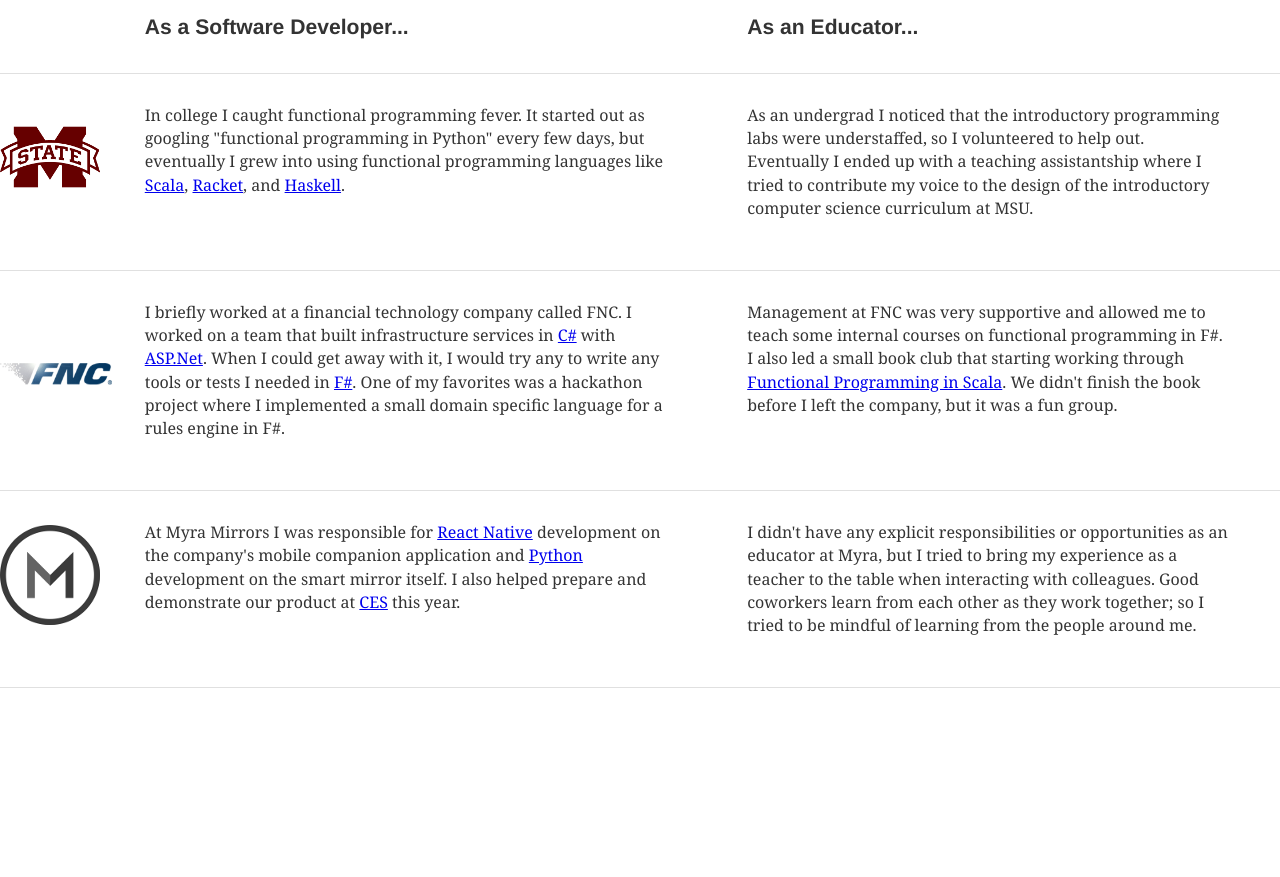
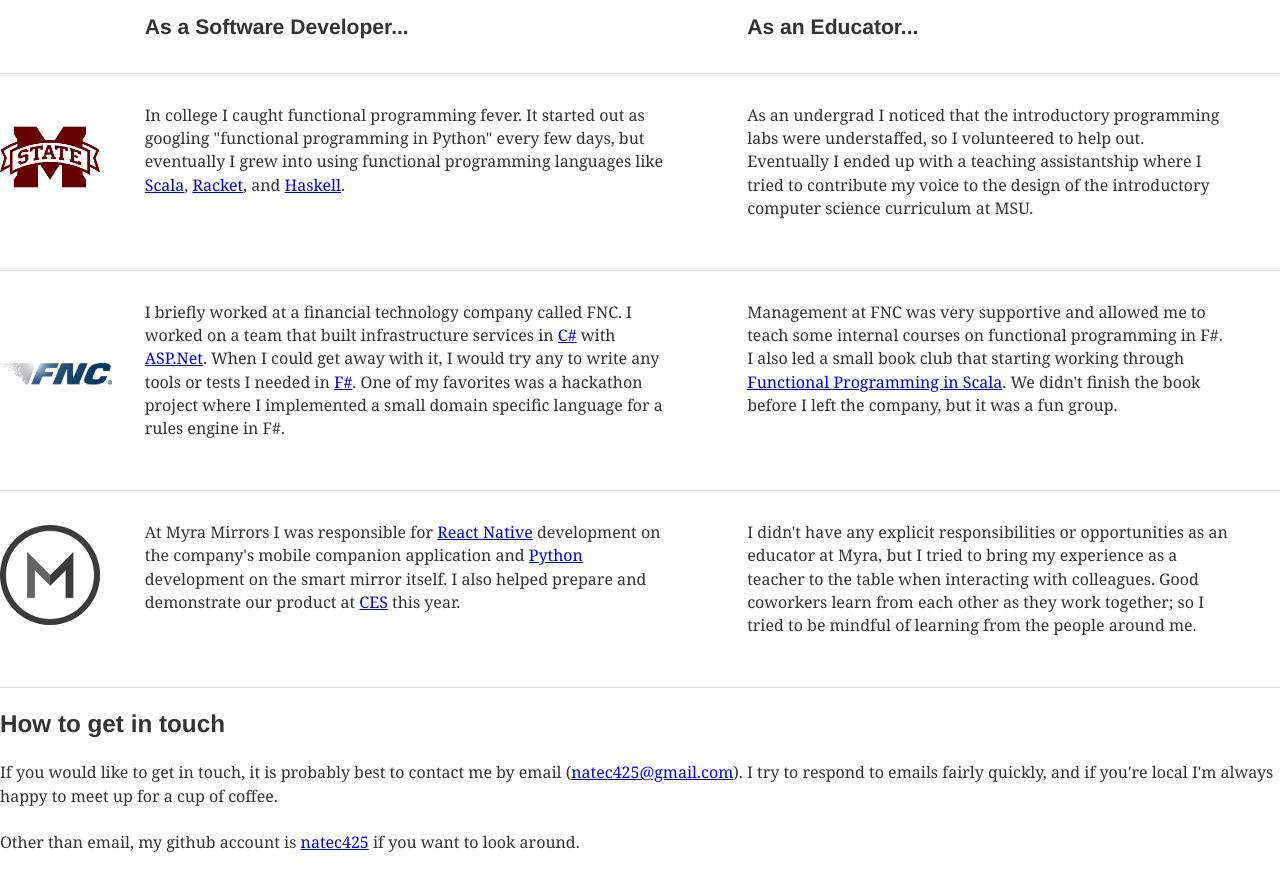
Before and after one commit to natec425/personal-website, a Gatsby site: page / in a window 1280 px wide. Shown: the part 228-1105 px from the top of the page. Before the commit the page ends 939 px from the top, so only its background shows below. Built offline with nearby package versions, Linux system fonts and the light colour scheme; Gatsby itself is replaced by a stand-in of ours.

Commit message:
Add contact section

```diff
--- a/src/pages/index.js
+++ b/src/pages/index.js
@@ -182,11 +182,30 @@ const WhatIveBeenDoing = () => (
     </div>
 );
 
+const Contact = () => (
+    <div>
+        <h2>How to get in touch</h2>
+        <p>
+            If you would like to get in touch, it is probably best to contact me
+            by email (<a href="mailto:natec425@gmail.com">natec425@gmail.com</a>).
+            I try to respond to emails fairly quickly, and if you're local I'm
+            always happy to meet up for a cup of coffee.
+        </p>
+
+        <p>
+            Other than email, my github account is{' '}
+            <a href="https://github.com/natec425">natec425</a> if you want to
+            look around.
+        </p>
+    </div>
+);
+
 const IndexPage = () => (
     <div>
         <h1>Hello World!</h1>
         <AboutBaseCamp />
         <WhatIveBeenDoing />
+        <Contact />
     </div>
 );
 
```
